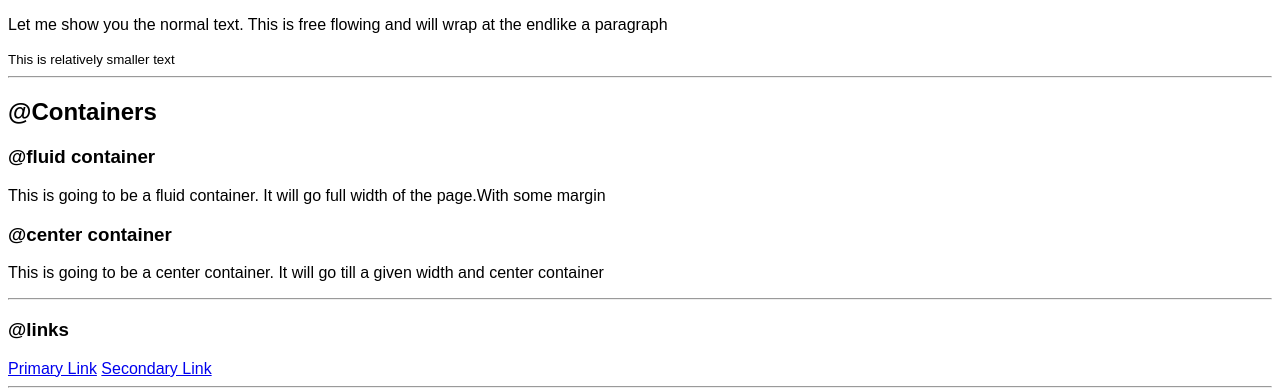
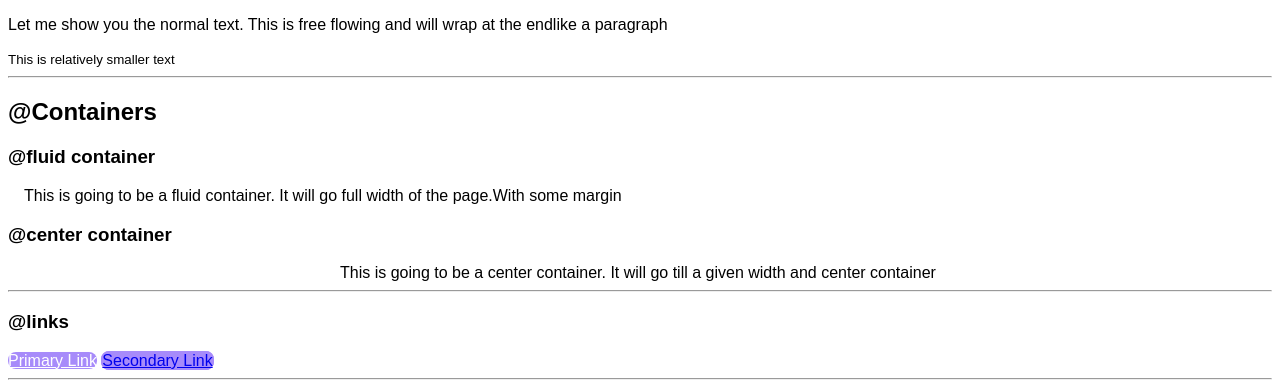
Before and after one commit to pushyamiparitala/MyPortfolio, a plain HTML site: page index.html in a window 1280 px wide. Shown: the part 409-800 px from the top of the page. Drawn offline with Linux system fonts and the light colour scheme; a web font is replaced by a local one.

Commit message:
Link updated

```diff
--- a/index.html
+++ b/index.html
@@ -8,9 +8,9 @@
     <link href="styles.css" rel="stylesheet" />
 </head>
 <body>
-    <h1>Welcome to Pushyami's component Library</h1>
+    <h1 id="lib-header">Welcome to Pushyami's component Library</h1>
     <h2>Component Library</h2>
-    <p>Pushyami Rajeswari is attending neog.camp and is currently completing levelZero one weekend and
+    <p class="para">Pushyami Rajeswari is attending neog.camp and is currently completing levelZero one weekend and
          assignment at a time</p>
     <p>This is a component library created by her to better design
          each elemnt</p>
@@ -29,15 +29,16 @@
     <hr>
     <h2>@Containers</h2>
     <h3>@fluid container</h3>
-    <p>This is going to be a fluid container. It will go
-        full width of the page.With some margin</p>
+    <div class="container">This is going to be a fluid container. It will go
+        full width of the page.With some margin</div>
     <h3>@center container</h3>
-    <p>This is going to be a center container. It will go
-            till a given width and center container</p>
+    <div class="container container-center">
+        This is going to be a center container. It will go
+            till a given width and center container</div>
     <hr>
     <h3>@links</h3>
-    <a href="/">Primary Link</a>
-    <a href="/">Secondary Link</a>
+    <a class="link link-primary" href="/">Primary Link</a>
+    <a class="link link-secondary" href="/">Secondary Link</a>
     <hr>
     <h2>@lists</h2>
     <h2>unordered list</h2>
--- a/styles.css
+++ b/styles.css
@@ -2,3 +2,29 @@
 body {
     font-family: 'Montserrat', Arial, sans-serif;
 }
+:root{
+   --primary-color:#A78BFA
+}
+.container
+{
+    padding-left: 1rem;
+    padding-right: 1rem;
+
+}
+.container-center{
+    max-width: 600px;
+    margin: auto;
+}
+.link-primary
+{
+    background-color: var(--primary-color);
+    border-radius: 0.5rem;
+    color: white;
+
+}
+.link-secondary{
+    background-color: var(--primary-color);
+    border-radius: 0.5rem;
+    border:1px solid var(--primary-color) ;
+
+}
```
